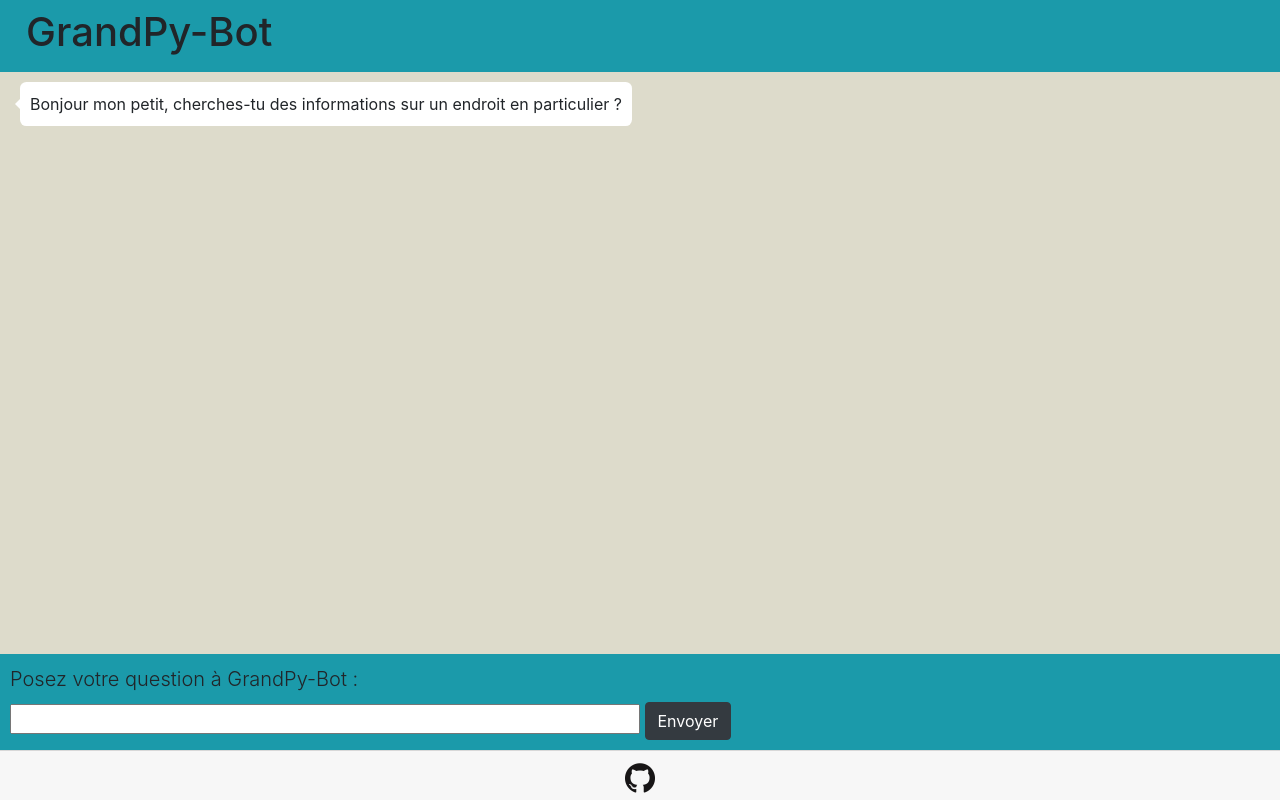
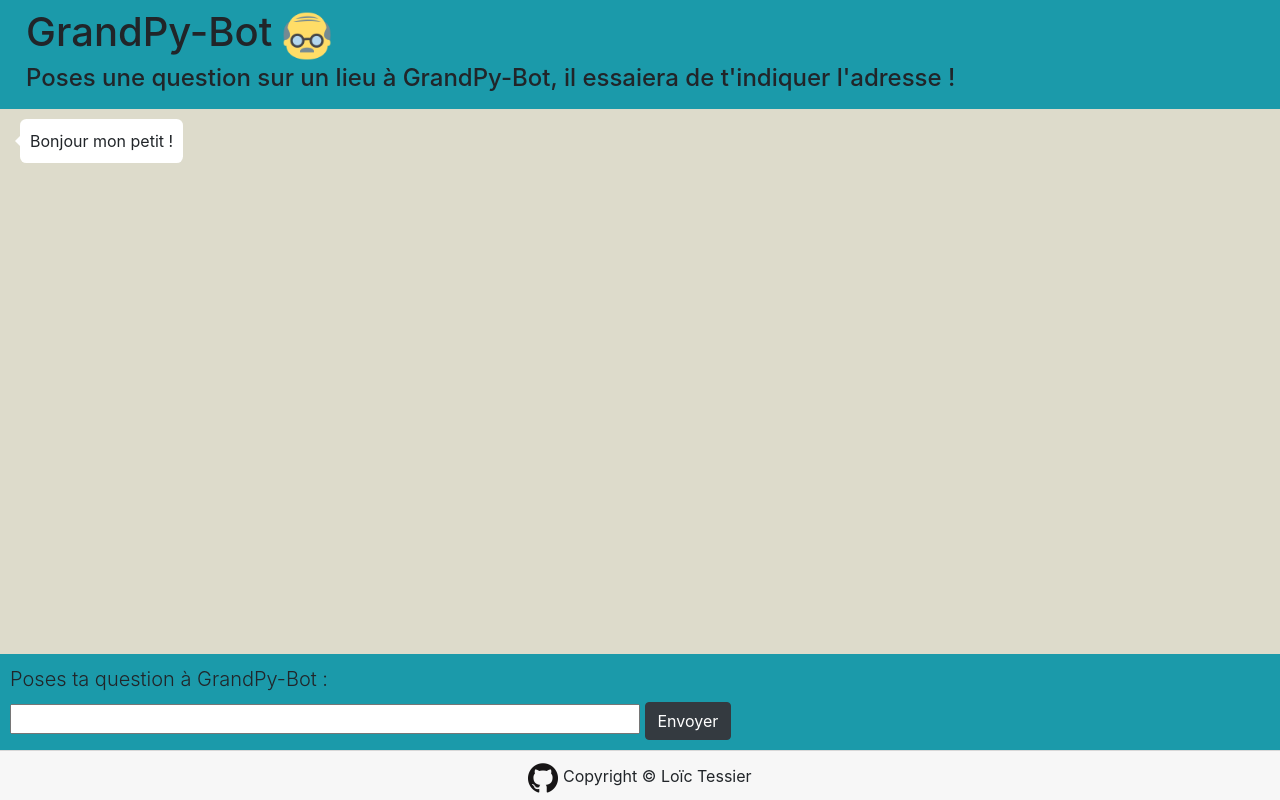
Before and after one commit to loictessier/GrandPy-Bot, a Flask app: page / in a window 1280 px wide. Run offline with Flask 2, Linux system fonts and the light colour scheme; some libraries are stand-ins or nearby versions.

Commit message:
last changes + pystylecode corrections

```diff
--- a/grandpybot/grandpy.py
+++ b/grandpybot/grandpy.py
@@ -26,7 +26,7 @@ GRANDPY_PRESET_ANSWER = {
 
 class Grandpy:
     """
-        GrandpyBot
+        The logic for the grandpy bot parsing and response construction
     """
 
     def __init__(self):
@@ -91,6 +91,10 @@ class Grandpy:
         return False
 
     def _search_wiki_page(self, address):
+        """
+            Call MediaWikiApi class search method to get informations
+            about the road name.
+        """
         road = (address.split(',')[0]).split(' ')
         road_name = ' '.join([i for i in road if not i.isdigit()]).strip()
         try:
@@ -132,6 +136,10 @@ class Grandpy:
         return answer
 
     def _get_address(self, keywords, countries):
+        """
+            Call search_try to get an address and
+            loop over keywords combination until he finds one
+        """
         address = self._search_try(keywords[:])
         if address is not None:
             return address
@@ -145,6 +153,9 @@ class Grandpy:
         return address
 
     def _search_try(self, keywords):
+        """
+            Try to get an adresse from a keywords combination
+        """
         while True:
             try:
                 address = GoogleApi.search(keywords)
--- a/grandpybot/static/css/grandpy.css
+++ b/grandpybot/static/css/grandpy.css
@@ -36,6 +36,16 @@ header {
     margin: 0px 0px;
     padding: 1.0em 0em;
     padding: 0px 10px;
+}
+
+header img {
+    width: 50px;
+    height: auto;
+    margin: 0px 10px;
+}
+
+#mainNav {
+    justify-content: unset;
 }
 
 ul, li {
@@ -102,3 +112,7 @@ ul, li {
 #user_input {
     width: 50%;
 }
+
+#loading {
+    display: none;
+}
--- a/grandpybot/static/js/grandpy.js
+++ b/grandpybot/static/js/grandpy.js
@@ -1,15 +1,18 @@
+
+// Called to display the answer of grandpy in the page application
 function grandpyAnswer(){
     var user_input = document.getElementById("user_input");
     var user_input_value = user_input.value;
     $("#chat ul").append('<li class="question"><div class="speech-bubble">' + user_input_value + '</div></li>');
     user_input.value = "";
+    $("#loading").show();
+    $("#chat").scrollTop($('#chat').prop("scrollHeight"));
 
-    // display a loading gif
     $.post('/grandpy', {
         user_raw_text: user_input_value,
 
     }).done(function(response){
-
+        $("#loading").hide();
         if(response['answer']['address'] !== ""){
             // Send address
             $("#chat ul").append('<li class="answer"><div class="speech-bubble">' + response['answer']['address'] + '</div></li>');
@@ -36,6 +39,7 @@ function grandpyAnswer(){
     });
 }
 
+// init function for the google map api
 function initMap(lat, lng, mapId){
     var location = {lat: lat, lng: lng};
     var map = new google.maps.Map(
--- a/grandpybot/templates/index.html
+++ b/grandpybot/templates/index.html
@@ -11,6 +11,8 @@
         <header>
             <nav id="mainNav" class="navbar navbar-default navbar-fixed-top navbar-custom">
                 <h1>GrandPy-Bot</h1>
+                <img src="{{ url_for('static', filename='img/grandpy.png') }}" alt="grandpy">
+                <h4>Poses une question sur un lieu à GrandPy-Bot, il essaiera de t'indiquer l'adresse !</h4>
             </nav>
         </header>
 
@@ -18,14 +20,18 @@
             <ul>
                 <li class="answer">
                     <div class="speech-bubble">
-                        Bonjour mon petit, cherches-tu des informations sur un endroit en particulier ?
+                        Bonjour mon petit !
                     </div>
                 </li>
             </ul>
+            <div id="loading">
+                <img src="{{ url_for('static', filename='img/loading.gif') }}">
+            </div>
         </main>
+
         <section>
             <form onsubmit="grandpyAnswer();return false;">
-                <label for="user_input" class="lead">Posez votre question à GrandPy-Bot :</label>
+                <label for="user_input" class="lead">Poses ta question à GrandPy-Bot :</label>
                 <br>
                 <input type="text" name="user_input" id="user_input">
                 <a class="btn btn-dark" href="javascript:grandpyAnswer();">Envoyer</a>
@@ -36,6 +42,9 @@
             <a href="https://github.com/loictessier/GrandPy-Bot">
                 <img src="{{ url_for('static', filename='img/mark-github.png') }}" alt="Github">
             </a>
+            <span class="italic">
+                Copyright © Loïc Tessier
+            </span>
         </footer>
     </body>
 
--- a/grandpybot/utils/googleapi.py
+++ b/grandpybot/utils/googleapi.py
@@ -2,13 +2,15 @@ import requests
 
 from config import GOOGLE_SEARCH_URL, GOOGLE_API_KEY
 from .exceptions import ZeroResultsException, NoResponseException
+
 
 class GoogleApi:
 
     @staticmethod
     def search(keywords):
         '''
-            Call google maps search api with keywords and returns the first result
+            Call google maps search api with keywords and
+            returns the first result
         '''
         parameters = {
             "query": "+".join(keywords),
@@ -20,7 +22,7 @@ class GoogleApi:
             data = response.json()
             try:
                 return data["results"][0]
-            except:
+            except (IndexError, KeyError):
                 raise ZeroResultsException
         else:
             raise NoResponseException
--- a/grandpybot/utils/mediawikiapi.py
+++ b/grandpybot/utils/mediawikiapi.py
@@ -31,7 +31,10 @@ class MediaWikiApi:
 
     @staticmethod
     def get_extract(page_id):
-        '''get an extract of the page corresponding to the id'''
+        '''
+            Call MediaWikiApi and get an extract of the page corresponding
+            to the id
+        '''
         get_extract_parameters = {
             "action": "query",
             "pageids": page_id,
```
Also changed, not shown: grandpybot/tests/test_googleapi.py (+3 -1 lines), grandpybot/tests/test_mediawikiapi.py (+2 -1 lines), grandpybot/tests/test_parser.py (+14 -6 lines), grandpybot/static/img/grandpy.png (added), grandpybot/static/img/loading.gif (added), grandpybot/utils/stopwords.py (line endings or trailing spaces), 2 other files.
